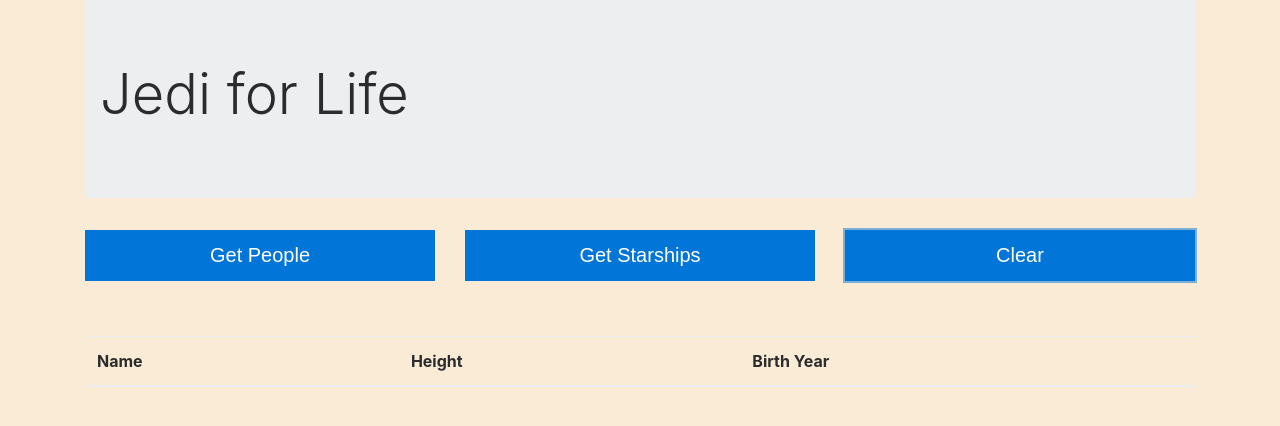
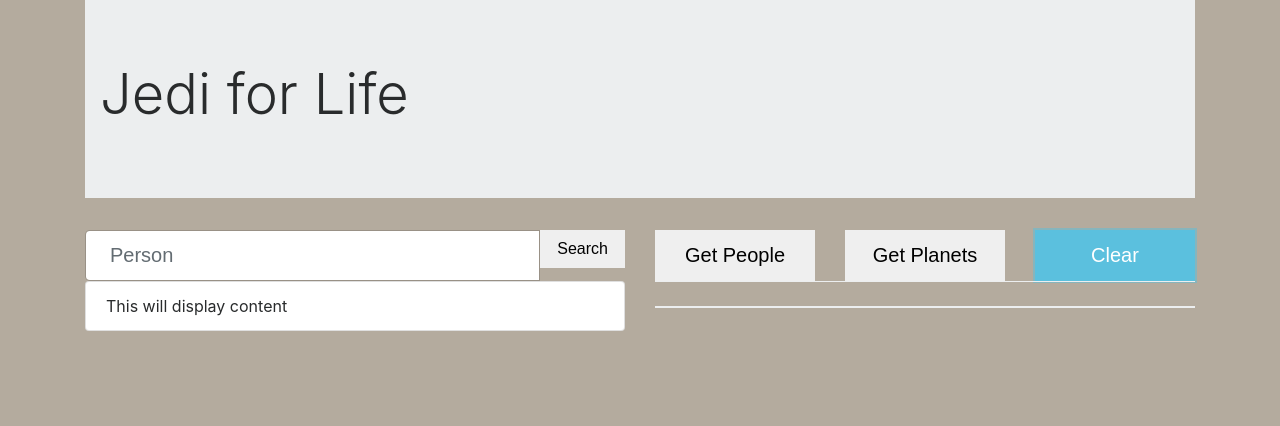
Before and after one commit to alsummers/SWAPI-Walkthrough, a plain HTML site: page index.html in a window 1280 px wide. Both pictures are taken after a click on the button "Clear". Drawn offline with nearby package versions, Linux system fonts and the light colour scheme.

Commit message:
Added search Bar

```diff
--- a/index.css
+++ b/index.css
@@ -1,6 +1,6 @@
 
 body {
-    background-color: antiquewhite;
+    background-color: rgba(131, 116, 96, 0.603);
   }
 
   .btn {
--- a/index.html
+++ b/index.html
@@ -9,6 +9,7 @@
 <body>
   <div class="container">
 
+    <!-- Header Section -->
     <div class="row">
       <div class="col">
         <div class="jumbotron jumbotron-fluid">
@@ -19,38 +20,67 @@
       </div>
     </div>
 
-    <div class="row" id="buttonrow">
+    <!-- Content Section -->
+    <div class="row">
+
+      <!-- Search Column -->
       <div class="col">
-        <button type="button" class="btn btn-primary btn-lg btn-block btn-dark" id="peopleButton">Get People</button>
+        <div class="row" id="searchRow">
+          <div class="col">
+            <form id="searchPersonForm">
+              <div class="input-group input-group-lg">
+                <input type="text" class="form-control" placeholder="Person" id="inputName" aria-label="Recipient's username" aria-describedby="basic-addon2">
+                <div class="input-group-append">
+                  <button type="submit" class="btn btn-dark">Search</button>
                 </div>
+              </div>
+            </form>
+          </div>
+        </div>
+        <div class="row">
           <div class="col">
-          <button type="button" class="btn btn-primary btn-lg btn-block btn-dark" id="starshipButton">Get Starships</button>
+            <ul class="list-group">
+              <li class="list-group-item list-group-item-dark" id="personInfoPanel">This will display content</li>
+
+            </ul>
           </div>
-      <div class="col">
-          <button type="button" class="btn btn-primary btn-lg btn-block btn-dark" id="clearButton">Clear</button>
         </div>
       </div>
 
+      <!-- Table Column -->
+      <div class="col">
+        <div class="row" id='buttonRow'>
+          <div class="col">
+            <button type="button" class="btn btn-lg btn-block btn-dark" id="peopleButton">Get People</button>
+          </div>
+          <div class="col">
+              <button type="button" class="btn btn-lg btn-block btn-dark" id="starshipButton">Get Planets</button>
+          </div>
+          <div class="col">
+              <button type="button" class="btn btn-lg btn-block btn-info" id="clearButton">Clear</button>
+          </div>
+        </div>
+
+        <!-- Table Section -->
         <div class="row">
           <div class="col">
             <table class="table table-dark">
               <thead>
                 <tr>
-              <th scope="col">Name</th>
-              <th scope="col">Height</th>
-              <th scope="col">Birth Year</th>
+                  <th scope="col" id='name'></th>
+                  <th scope="col" id='dataOne'></th>
+                  <th scope="col" id='dataTwo'></th>
                 </tr>
               </thead>
               <tbody id="tableBody">
-            <tr>
-              <!-- <td>Luke Skywalker</td>
-              <td>172</td>
-              <td>19BBY</td> -->
-            </tr>
+
               </tbody>
             </table>
           </div>
         </div>
+      </div>
+    </div>
+
   </div>
 
 
--- a/index.js
+++ b/index.js
@@ -4,6 +4,9 @@ $(() => {
   let loaded = false
 
   $('#peopleButton').click(() => {
+    $('#name').text('Name')
+    $('#dataOne').text('Height')
+    $('#dataTwo').text('Weight')
     if(!loaded) {
      loaded = true
     $.ajax({
@@ -17,9 +20,13 @@ $(() => {
 
       })
     }
+
   })
 
   $('#starshipButton').click(() => {
+    $('#name').text('Name')
+    $('#dataOne').text('Model')
+    $('#dataTwo').text('Manufacturer')
     if(!loaded) {
       loaded = true
       $.ajax({
@@ -34,6 +41,8 @@ $(() => {
       })
 
     }
+
+
   })
 
   function createTableRow(person) {
@@ -49,12 +58,13 @@ $(() => {
 
   function createTableRowStar(starship) {
     let row = $(`<tr></tr>`)
+    let starName = $(`<td>${starship.name}</td>`)
     let model = $(`<td>${starship.model}</td>`)
     let manufacturer = $(`<td>${starship.manufacturer}</td>`)
-    let starName = $(`<td>${starship.name}</td>`)
 
 
-    row.append(model, manufacturer, starName)
+
+    row.append(starName, model, manufacturer,)
 
     return row
 
@@ -63,8 +73,24 @@ $(() => {
 
 
   $('#clearButton').click(() => {
+    $("#name").text(null);
+    $("#dataOne").text(null);
+    $("#dataTwo").text(null);
     $('#tableBody').empty();
     loaded = false;
   })
 
+  $("#searchPersonForm").submit((e) => {
+    e.preventDefault(); // prevents reloading upon clicking
+
+    let input = $('#inputName').val()
+    $('#inputName').val('')
+
+    $.get(`https://swapi.co/api/people/?search=${input}`)
+      .done((res) => {
+        let person = res.results[0];
+        $('#personInfoPanel').text(`${person.height}`)
+      })
+  })
+
 })
```
Lines whose indentation alone changed are shown as unchanged.
